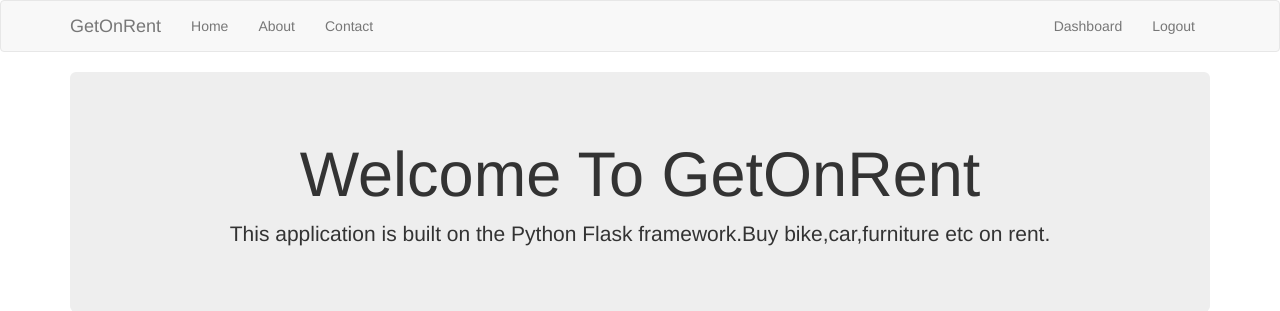
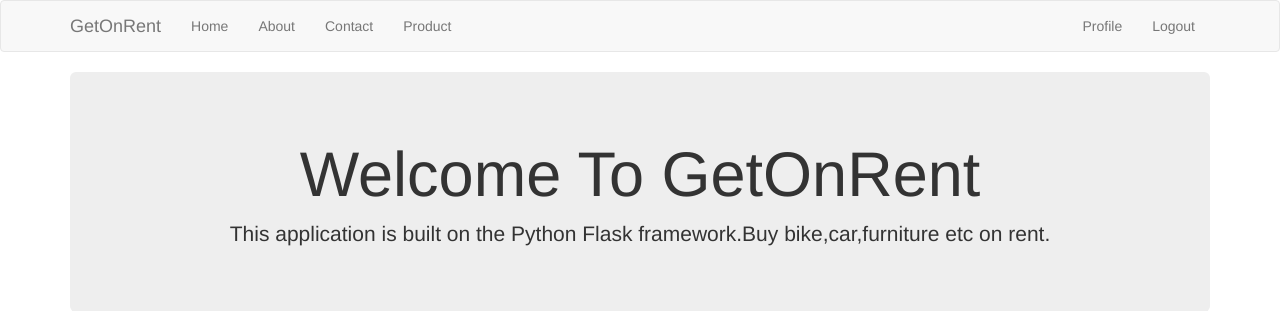
Before and after one commit to anubhav253/GetOnRent, a Flask app: page / in a window 1280 px wide. Shown: the top 311 px of the page. Run offline with Flask 2, Linux system fonts and the light colour scheme; the visitor is signed in with stand-in values (Sample User, id 1); parts of the project's set-up code (start-up, migrations or seed data) failed here and were passed over; some libraries are stand-ins or nearby versions.

Commit message:
Product page is developed

```diff
--- a/app.py
+++ b/app.py
@@ -45,6 +45,9 @@ class RegisterForm(Form):
     ])
     confirm = PasswordField('Confirm Password')
 
+@app.route('/product')
+def product():
+    return render_template('product.html')
 
 # User Register
 @app.route('/register', methods=['GET', 'POST'])
@@ -85,7 +88,7 @@ def login():
                 session['username'] = username
 
                 flash('You are now logged in.', 'success')
-                return redirect(url_for('dashboard'))
+                return redirect(url_for('profile'))
             else:
                 error = 'Invalid user'
                 return render_template('login.html', error=error)
@@ -115,10 +118,10 @@ def logout():
     flash('You are now logged out', 'success')
     return redirect(url_for('login'))
 
-@app.route('/dashboard')
+@app.route('/profile')
 @is_logged_in
-def dashboard():
-    return render_template('dashboard.html')
+def profile():
+    return render_template('profile.html')
 
 
 if __name__ == '__main__':
--- a/templates/includes/_navbar.html
+++ b/templates/includes/_navbar.html
@@ -14,10 +14,11 @@
         <li><a href="/">Home</a></li>
         <li><a href="/about">About</a></li>
         <li><a href="/contact">Contact</a></li>
+        <li><a href="/product">Product</a></li>
       </ul>
       <ul class="nav navbar-nav navbar-right">
         {% if session.logged_in %}
-          <li><a href="/dashboard">Dashboard</a></li>
+          <li><a href="/profile">Profile</a></li>
           <li><a href="/logout">Logout</a></li>
         {% else %}
           <li><a href="/register">Register</a></li>
--- /dev/null
+++ b/templates/product.html
@@ -0,0 +1,5 @@
+{% extends 'layout.html' %}
+
+{% block body %}
+  <h1>Bikes</h1>
+{% endblock %}
--- a/templates/dashboard.html
+++ b/templates/profile.html
@@ -1,7 +1,7 @@
 {% extends 'layout.html' %}
 
 {% block body %}
-  <h1>Dashboard<small> Welcome  {{session.username}}</small></h1>
+  <h1>My Profile<small> Welcome  {{session.username}}</small></h1>
   <p>Select from following options</p>
   <ul>
       <li><a class="text text-success" href="/bike">Bike</a></li>
```
Also changed, not shown: templates/register.html (+4 -4 lines), bikes/activa.jpg (added), bikes/pulsar.jpg (added), bikes/royal.jpg (added), 2 other files.
